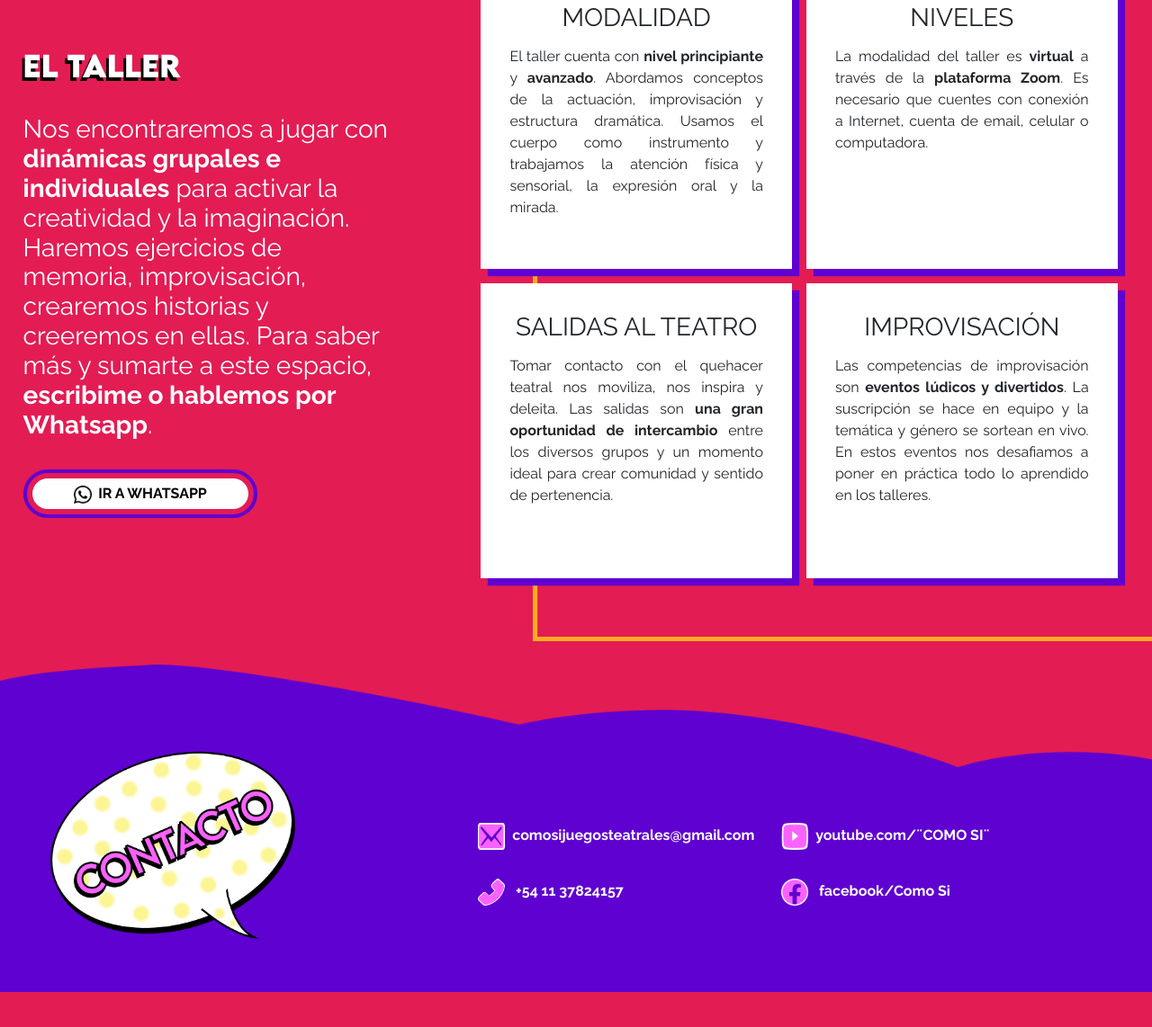
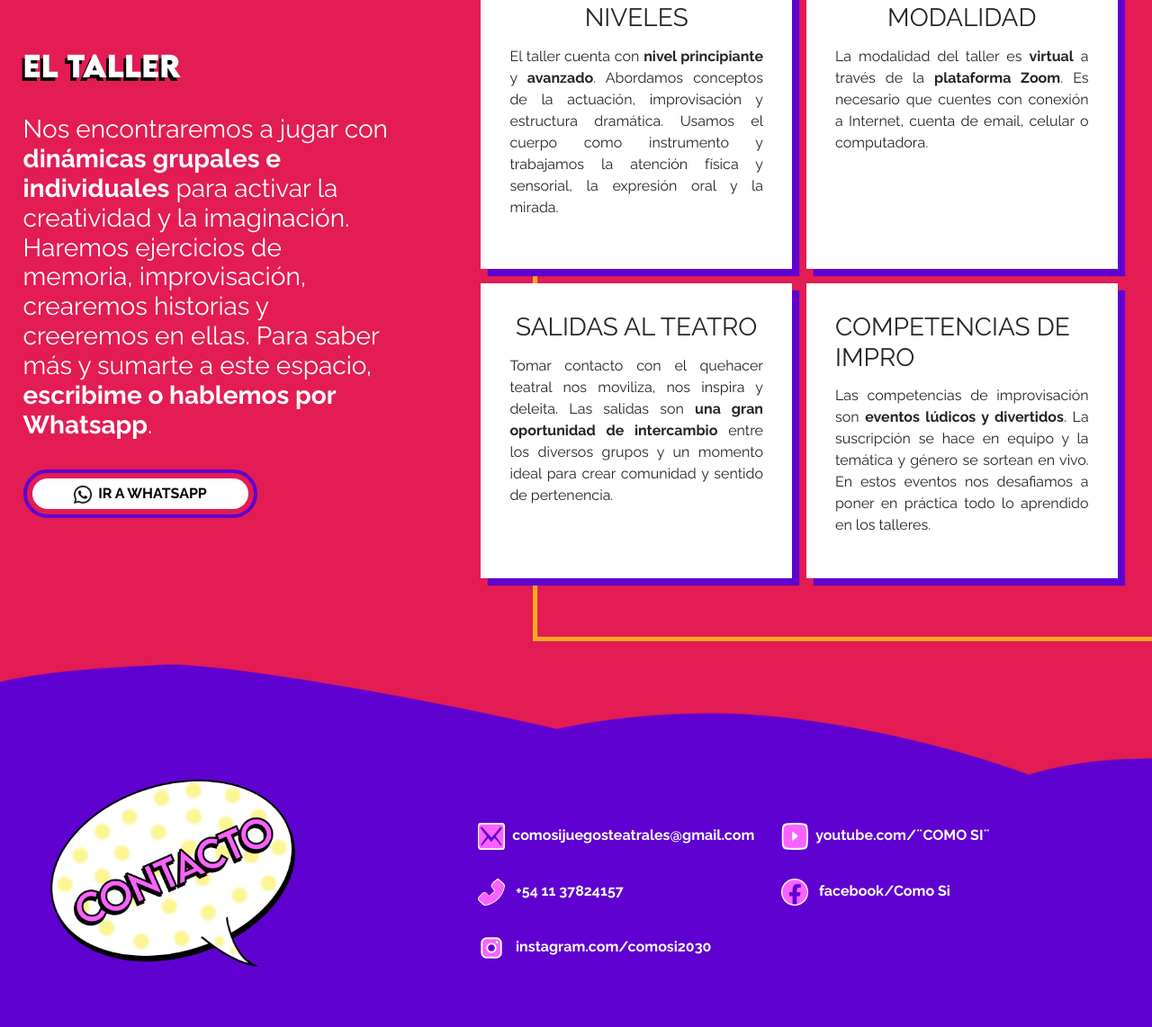
Before and after one commit to gerfabris/como-s-, a plain HTML site: page index.html in a window 1280 px wide. Shown: the part 2760-3902 px from the top of the page at 90% size. Before the commit the page ends 3863 px from the top, so only its background shows below. Drawn offline with nearby package versions, Linux system fonts and the light colour scheme.

Commit message:
Detalles finales

```diff
--- a/index.html
+++ b/index.html
@@ -287,13 +287,13 @@
                 </div>
                 <div class="container__cards">
                     <div class="cards">
-                        <h3>MODALIDAD</h3>
+                        <h3>NIVELES</h3>
                         <p>
                             El taller cuenta con <span>nivel principiante</span> y <span>avanzado</span>. Abordamos conceptos de la actuación, improvisación y estructura dramática. Usamos el cuerpo como instrumento y trabajamos la atención física y sensorial, la expresión oral y la mirada.
                         </p>
                     </div>
                     <div class="cards">
-                        <h3>NIVELES</h3>
+                        <h3>MODALIDAD</h3>
                         <p>
                             La modalidad del taller es <span>virtual</span> a través de la <span>plataforma Zoom</span>.
                             Es necesario que cuentes con conexión a Internet, cuenta de email, celular o computadora.
@@ -307,7 +307,7 @@
                         </p>
                     </div>
                     <div class="cards">
-                        <h3>IMPROVISACIÓN</h3>
+                        <h3>COMPETENCIAS DE IMPRO</h3>
                         <p>
                             Las competencias de improvisación son <span>eventos lúdicos y divertidos</span>. La suscripción se hace en equipo y la temática y género se sortean en vivo. En estos eventos nos desafiamos a poner en práctica todo lo aprendido en los talleres.
                         </p>
@@ -334,6 +334,9 @@
                 <a href="https://www.facebook.com/Como-Si-taller-de-juegos-teatrales-108281118571589/?ref=page_internal" target="_blank">
                     <img src="./assets/img/footer_facebook.png" alt="Facebook, como sí"> facebook/Como Si
                 </a>
+                <a href="https://www.instagram.com/comosi2030/" target="_blank">
+                    <img src="./assets/img/ph_instagram-logo-duotone.png" alt="Facebook, como sí"> instagram.com/comosi2030
+                </a>
             </div>
         </div>
     </footer>
--- a/js/swipper.js
+++ b/js/swipper.js
@@ -4,7 +4,7 @@ var swiper = new Swiper(".mySwiper", {
     loop: true,
     centeredSlides: true,
     autoplay: {
-        delay: 3000,
+        delay: 7000,
         disableOnInteraction: true,
     },
 });
```
Also changed, not shown: assets/img/ph_instagram-logo-duotone.png (added).
